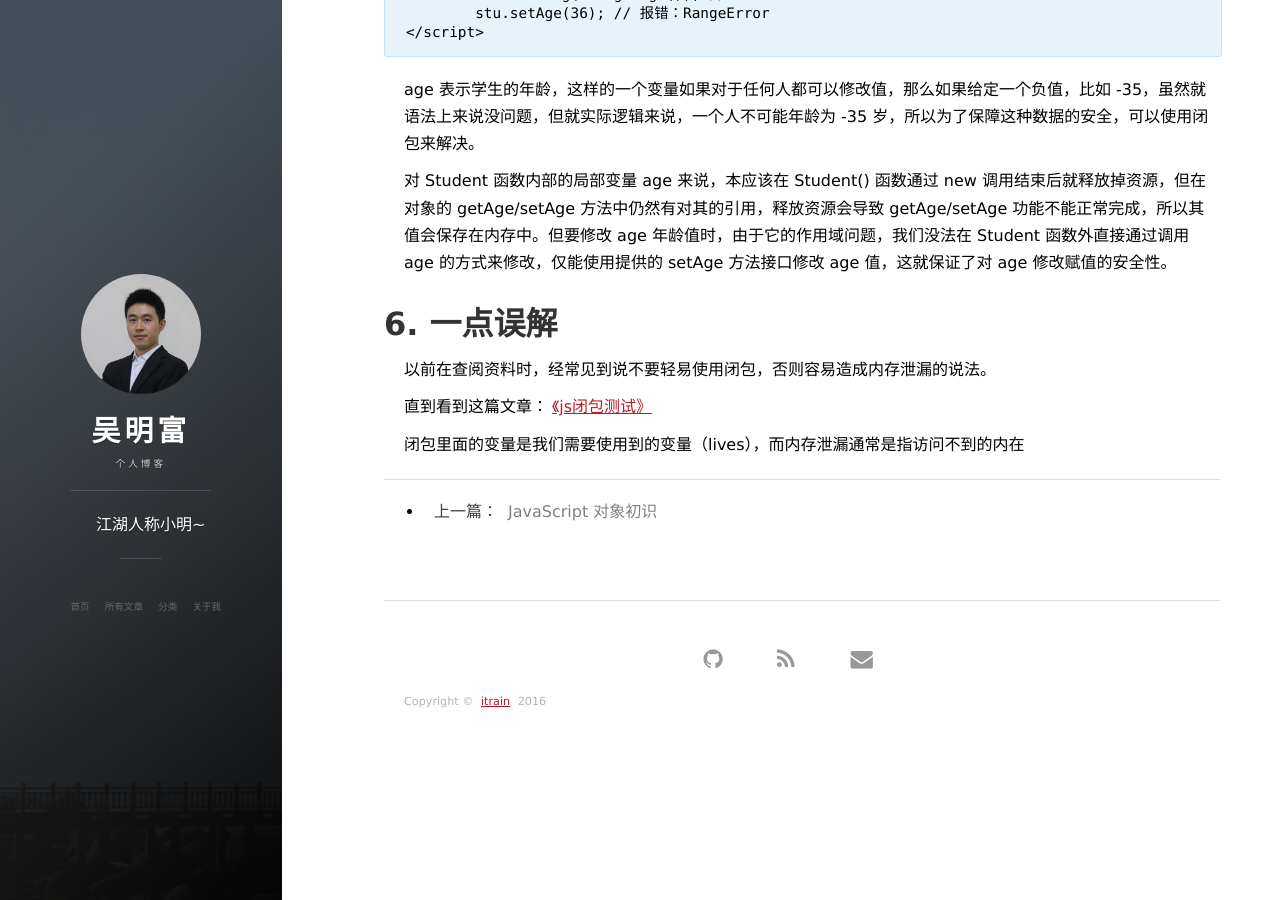
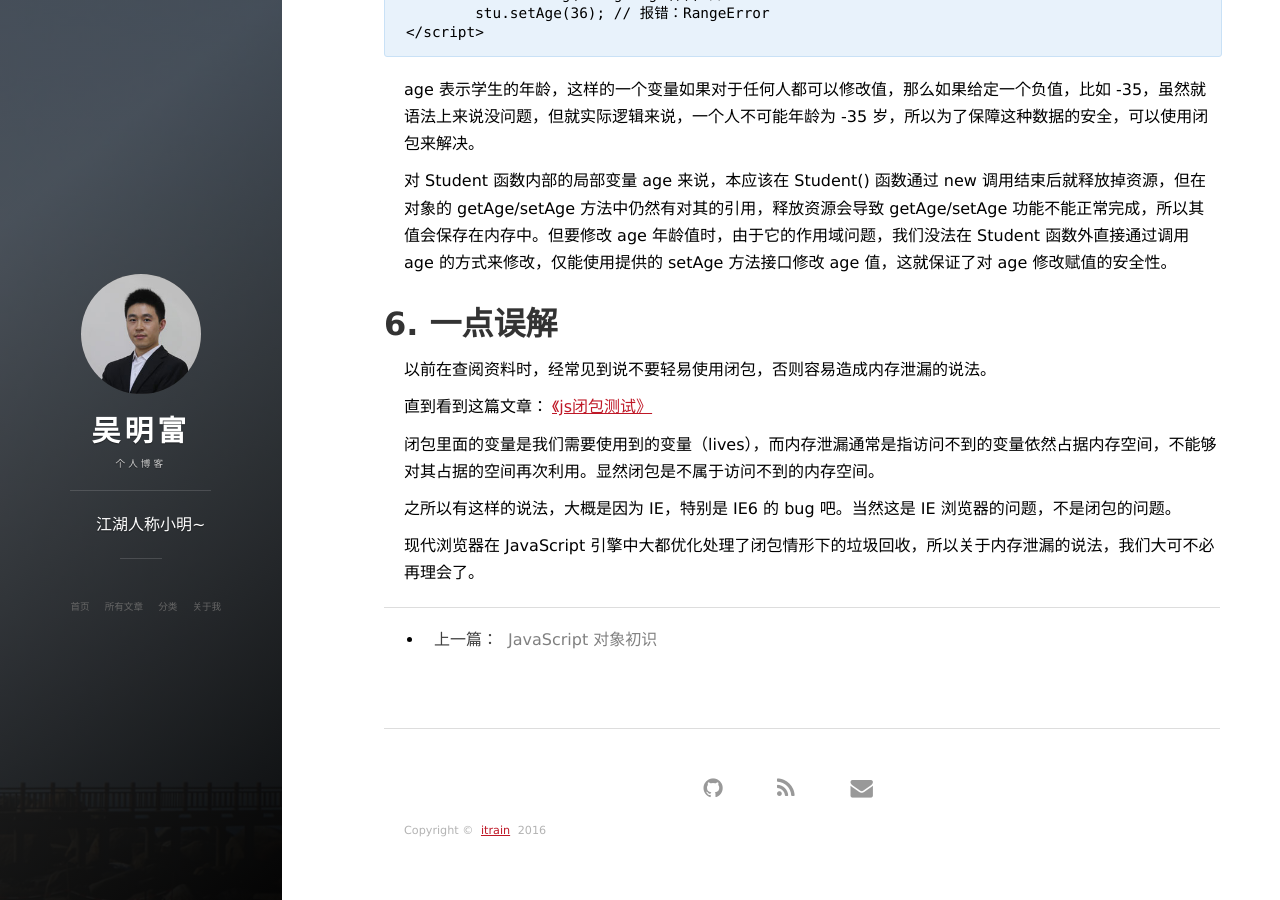
Before and after one commit to itrainhub/itrainhub.github.io, a Jekyll site: the page built from _posts/2016-12-26-javascript_closures.md, in a window 1280 px wide and 900 px high, scrolled down 5857 px. Built offline with Jekyll 4.4.1, drawn with Linux system fonts in a browser that asks for light colours; nearby versions of some CDN libraries; comment, search, counter and statistics services are not loaded; some of the changed text lies outside the part shown.

Commit message:
js 闭包更新

```diff
--- a/_posts/2016-12-25-javascript_closures.md
+++ b/_posts/2016-12-26-javascript_closures.md
@@ -255,4 +255,8 @@ age 表示学生的年龄，这样的一个变量如果对于任何人都可以
 
 直到看到这篇文章：[《js闭包测试》](http://www.cnblogs.com/rubylouvre/p/3345294.html)
 
-闭包里面的变量是我们需要使用到的变量（lives），而内存泄漏通常是指访问不到的内在
+闭包里面的变量是我们需要使用到的变量（lives），而内存泄漏通常是指访问不到的变量依然占据内存空间，不能够对其占据的空间再次利用。显然闭包是不属于访问不到的内存空间。
+
+之所以有这样的说法，大概是因为 IE，特别是 IE6 的 bug 吧。当然这是 IE 浏览器的问题，不是闭包的问题。
+
+现代浏览器在 JavaScript 引擎中大都优化处理了闭包情形下的垃圾回收，所以关于内存泄漏的说法，我们大可不必再理会了。
```
Also changed, not shown: other parts of _posts/2016-12-26-javascript_closures.md (+1 -1 lines).
